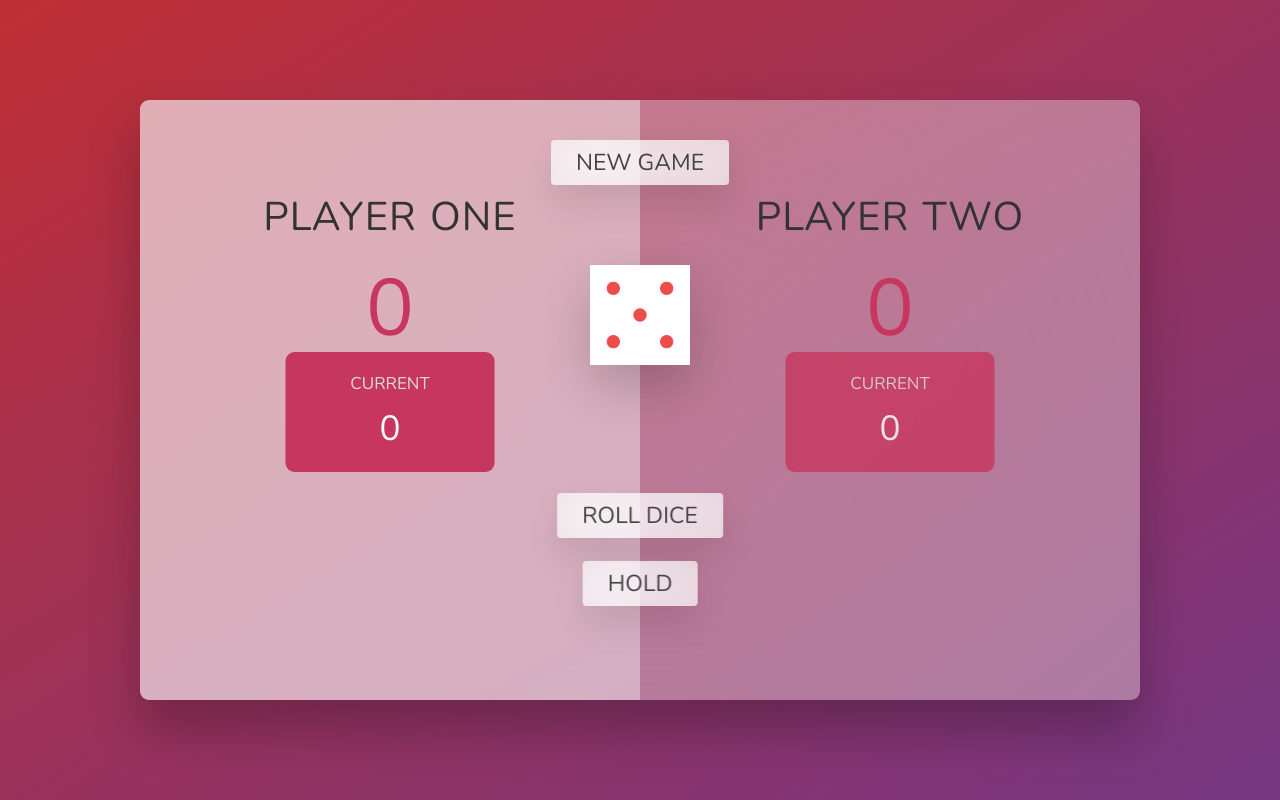
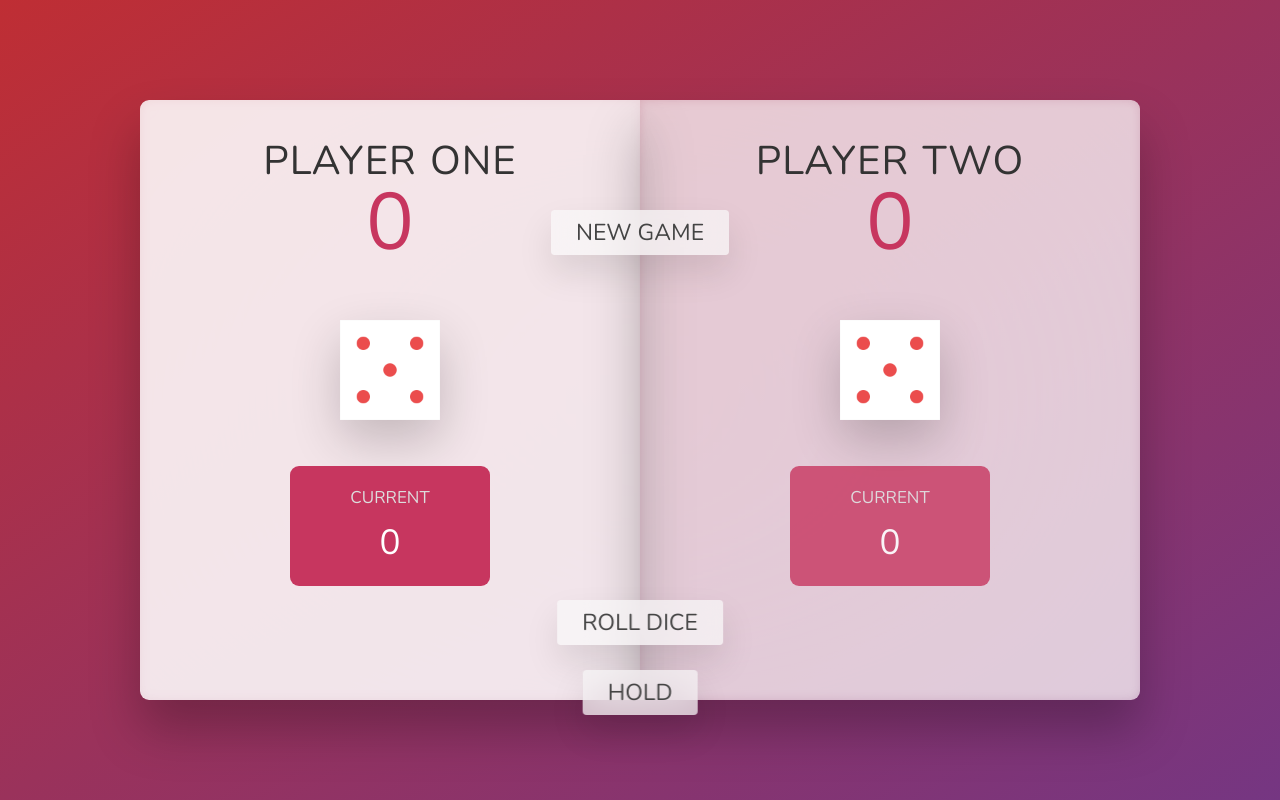
Before and after one commit to ZainGill45/Dice-Game, a plain HTML site: page index.html in a window 1280 px wide. Drawn offline with nearby package versions, Linux system fonts and the light colour scheme.

Commit message:
Mad the site fully responsive

```diff
--- a/index.html
+++ b/index.html
@@ -11,27 +11,40 @@
     <p id="player-one-scroll"></p>
     <main>
       <section class="player player--0 player--active">
+        <div class="player-top-wrapper ptw-0">
+          <div class="held-score-wrap">
             <h2 class="name" id="name--0">Player One</h2>
             <p class="score" id="score--0">43</p>
+          </div>
+        </div>
+        <img src="dice-5.png" alt="Playing dice" class="dice" />
+        <div class="player-bottom-wrapper pbw-0">
           <div class="current">
             <p class="current-label">Current</p>
             <p class="current-score" id="current--0">0</p>
           </div>
+        </div>
       </section>
       <section class="player player--1">
+        <div class="player-top-wrapper ptw-1">
+          <div class="held-score-wrap">
             <h2 class="name" id="name--1">Player Two</h2>
             <p class="score" id="score--1">24</p>
+          </div>
+        </div>
+        <img src="dice-5.png" alt="Playing dice" class="dice" />
+        <div class="player-bottom-wrapper pbw-1">
           <div class="current">
             <p class="current-label">Current</p>
             <p class="current-score" id="current--1">0</p>
           </div>
+        </div>
       </section>
+    </main>
 
-      <img src="dice-5.png" alt="Playing dice" class="dice" />
     <button class="btn btn--new">New game</button>
     <button class="btn btn--roll">Roll dice</button>
     <button class="btn btn--hold">Hold</button>
-    </main>
     <p id="player-two-scroll"></p>
     <script src="script.js"></script>
   </body>
--- a/script.js
+++ b/script.js
@@ -12,6 +12,11 @@ const diceEl = document.querySelector('.dice');
 const btnNew = document.querySelector('.btn--new');
 const btnRoll = document.querySelector('.btn--roll');
 const btnHold = document.querySelector('.btn--hold');
+
+const playerOneTop = document.querySelector('.ptw-0');
+const playerOneBottom = document.querySelector('.pbw-0');
+const playerTwoTop = document.querySelector('.ptw-1');
+const playerTwoBottom = document.querySelector('.pbw-1');
 
 const winScore = 50;
 
@@ -83,8 +88,14 @@ btnHold.addEventListener('click', function () {
 
 const SwitchToActivePlayer = () => {
   if (activePlayer === 0 && window.screen.width < 450) {
+    playerOneTop.prepend(btnNew);
+    playerOneBottom.append(btnRoll);
+    playerOneBottom.append(btnHold);
     document.querySelector("#player-one-scroll").scrollIntoView();
   } else if (window.screen.width < 450) {
+    playerTwoTop.prepend(btnNew);
+    playerTwoBottom.append(btnRoll);
+    playerTwoBottom.append(btnHold);
     document.querySelector("#player-two-scroll").scrollIntoView();
   }
 }
--- a/style.css
+++ b/style.css
@@ -7,102 +7,48 @@
 }
 
 html {
-  font-size: 62.5%;
   box-sizing: border-box;
   scroll-behavior: smooth;
+  font-size: 62.5%;
 }
 
 body {
   height: 100%;
   overflow: hidden;
+  background-color: crimson;
   font-family: "Nunito", sans-serif;
-  font-weight: 400;
-  color: #333;
-  background-image: linear-gradient(to top left, #753682 0%, #bf2e34 100%);
 }
 
 main {
-  background-color: rgba(255, 255, 255, 0.35);
-  box-shadow: 0 3rem 5rem rgba(0, 0, 0, 0.25);
+  height: 100%;
+  display: flex;
+  flex-direction: column;
   border-radius: 9px;
 }
 
 .player {
+  text-align: center;
   display: flex;
   flex-direction: column;
+  height: 100vh;
   justify-content: center;
-  position: relative;
-  width: 100vw;
-  height: 100vh;
-  text-align: center;
+  gap: 1.5%;
+  flex-grow: 0;
+  background-color: rgba(255, 255, 255, 0.4);
+  box-shadow: 0 3rem 5rem rgba(0, 0, 0, 0.25);
+  backdrop-filter: blur(5px);
 }
 
-.player--0 {
-  position: relative;
+.player-top-wrapper {
+  display: flex;
+  flex-direction: column;
+  gap: 2rem;
 }
 
-.player--1 {
-  position: relative;
-}
-
-.player--active {
-  background-color: rgba(255, 255, 255, 0.4);
-}
-
-.name {
-  position: relative;
-  font-size: 4rem;
-  text-transform: uppercase;
-  letter-spacing: 1px;
-  word-spacing: 2px;
-  font-weight: 300;
-}
-.score {
-  font-size: 8rem;
-  font-weight: 300;
-  color: #c7365f;
-  margin-top: -1.5rem;
-  margin-bottom: 35rem;
-}
-
-.player--active .score {
-  font-weight: 400;
-}
-
-.player--active .current {
-  opacity: 1;
-}
-
-.current {
-  background-color: #c7365f;
-  opacity: 0.8;
-  border-radius: 9px;
-  color: #fff;
-  width: 65%;
-  padding: 2rem;
-  text-align: center;
-  transition: all 0.75s;
-  align-self: center;
-}
-
-.current-score {
-  font-size: 3.5rem;
-}
-
-.current-label {
-  text-transform: uppercase;
-  margin-bottom: 1rem;
-  font-size: 1.7rem;
-  color: #ddd;
-}
-
-.dice {
-  position: fixed;
-  left: 50%;
-  top: 50%;
-  transform: translate(-50%, -50%);
-  height: 16.5rem;
-  box-shadow: 0 2rem 5rem rgba(0, 0, 0, 0.2);
+.player-bottom-wrapper {
+  display: flex;
+  flex-direction: column;
+  gap: 2rem;
 }
 
 .btn {
@@ -121,36 +67,73 @@ main {
   padding: 0.7rem 2.5rem;
   border-radius: 0.4rem;
   box-shadow: 0 1.75rem 3.5rem rgba(0, 0, 0, 0.1);
+  display: block;
+  margin: auto;
 }
 
 .btn--new {
-  position: fixed;
-  top: 6rem;
-  left: 50%;
-  transform: translateX(-50%);
-}
-
-.btn--roll {
-  position: fixed;
-  top: 86%;
-  left: 50%;
-  transform: translateX(-50%);
+  margin-top: 2rem;
 }
 
 .btn--hold {
-  position: fixed;
-  top: 93%;
-  left: 50%;
-  transform: translateX(-50%);
+  margin-bottom: 2rem;
 }
 
-.btn:active {
-  transform: translate(-50%, 3px);
-  box-shadow: 0 1rem 2rem rgba(0, 0, 0, 0.15);
+.name {
+  font-size: 4rem;
+  text-transform: uppercase;
+  letter-spacing: 1px;
+  word-spacing: 2px;
+  font-weight: 300;
 }
 
-.btn:focus {
-  outline: none;
+.dice {
+  display: block;
+  margin: auto;
+  width: 16rem;
+}
+
+.player--active {
+  background-color: rgba(255, 255, 255, 0.7);
+}
+
+.score {
+  position: relative;
+  font-size: 8rem;
+  font-weight: 300;
+  color: #c7365f;
+  bottom: 2rem;
+}
+
+.player--active .score {
+  font-weight: 400;
+}
+
+.player--active .current {
+  opacity: 1;
+}
+
+.current {
+  background-color: #c7365f;
+  opacity: 0.8;
+  border-radius: 9px;
+  color: #fff;
+  padding: 2rem;
+  text-align: center;
+  transition: all 0.75s;
+  display: block;
+  margin: auto;
+  width: 65%;
+}
+
+.current-label {
+  text-transform: uppercase;
+  font-size: 1.7rem;
+  color: #ddd;
+}
+
+.current-score {
+  font-size: 3.5rem;
 }
 
 .player--winner {
@@ -170,9 +153,11 @@ main {
     color: #333;
     background-image: linear-gradient(to top left, #753682 0%, #bf2e34 100%);
     display: flex;
+    flex-direction: row;
     align-items: center;
     justify-content: center;
   }
+
   main {
     position: relative;
     width: 100rem;
@@ -183,7 +168,9 @@ main {
     border-radius: 9px;
     overflow: hidden;
     display: flex;
+    flex-direction: row;
   }
+
   .player {
     flex: 50%;
     padding: 9rem;
@@ -193,70 +180,55 @@ main {
     transition: all 0.75s;
   }
 
-  .score {
-    font-size: 8rem;
-    font-weight: 300;
-    color: #c7365f;
-    margin-top: 1rem;
-    margin-bottom: auto;
-  }
-
-  .dice {
-    position: fixed;
-    left: 50%;
-    top: 50%;
-    transform: translate(-50%, -50%);
-    height: 16.5rem;
-    box-shadow: 0 2rem 5rem rgba(0, 0, 0, 0.2);
-  }
-
   .btn {
     position: absolute;
     left: 50%;
     transform: translateX(-50%);
-    color: #444;
-    background: none;
-    background-color: rgba(0, 0, 0, 0);
-    border: none;
-    font-family: inherit;
-    font-size: 2.3rem;
-    text-transform: uppercase;
-    cursor: pointer;
-    font-weight: 400;
-    transition: all 0.2s;
-    background-color: azure;
-    background-color: rgba(250, 250, 250, 0.7);
-    backdrop-filter: blur(20px);
-    padding: 0.7rem 2.5rem;
-    border-radius: 0.4rem;
-    box-shadow: 0 1.75rem 3.5rem rgba(0, 0, 0, 0.1);
   }
 
   .btn--new {
-    top: 4rem;
+    top: 19rem;
+  }
+
+  .btn--hold {
+    top: 67rem;
   }
 
   .btn--roll {
-    top: 39.3rem;
-  }
-
-  .btn--hold {
-    top: 46.1rem;
+    top: 60rem;
   }
 
   .dice {
     position: absolute;
     left: 50%;
-    top: 16.5rem;
+    top: 22rem;
     transform: translateX(-50%);
     height: 10rem;
+    width: 10rem;
     box-shadow: 0 2rem 5rem rgba(0, 0, 0, 0.2);
   }
+
+  .current-label {
+    text-transform: uppercase;
+    margin-bottom: 1rem;
+    font-size: 1.7rem;
+    color: #ddd;
+  }
+
+  .current-score {
+    font-size: 3.5rem;
+  }
+
+  .player-top-wrapper {
+    position: relative;
+    bottom: 22rem;
+  }
+
   .current {
-    position: absolute;
-    bottom: 42.8rem;
-    left: 50%;
-    transform: translateX(-50%);
-    width: 41.8%;
+    width: 100%;
+    padding-left: 6rem;
+    padding-right: 6rem;
+    position: relative;
+    bottom: 6rem;
   }
 }
```
Lines whose indentation alone changed are shown as unchanged.
